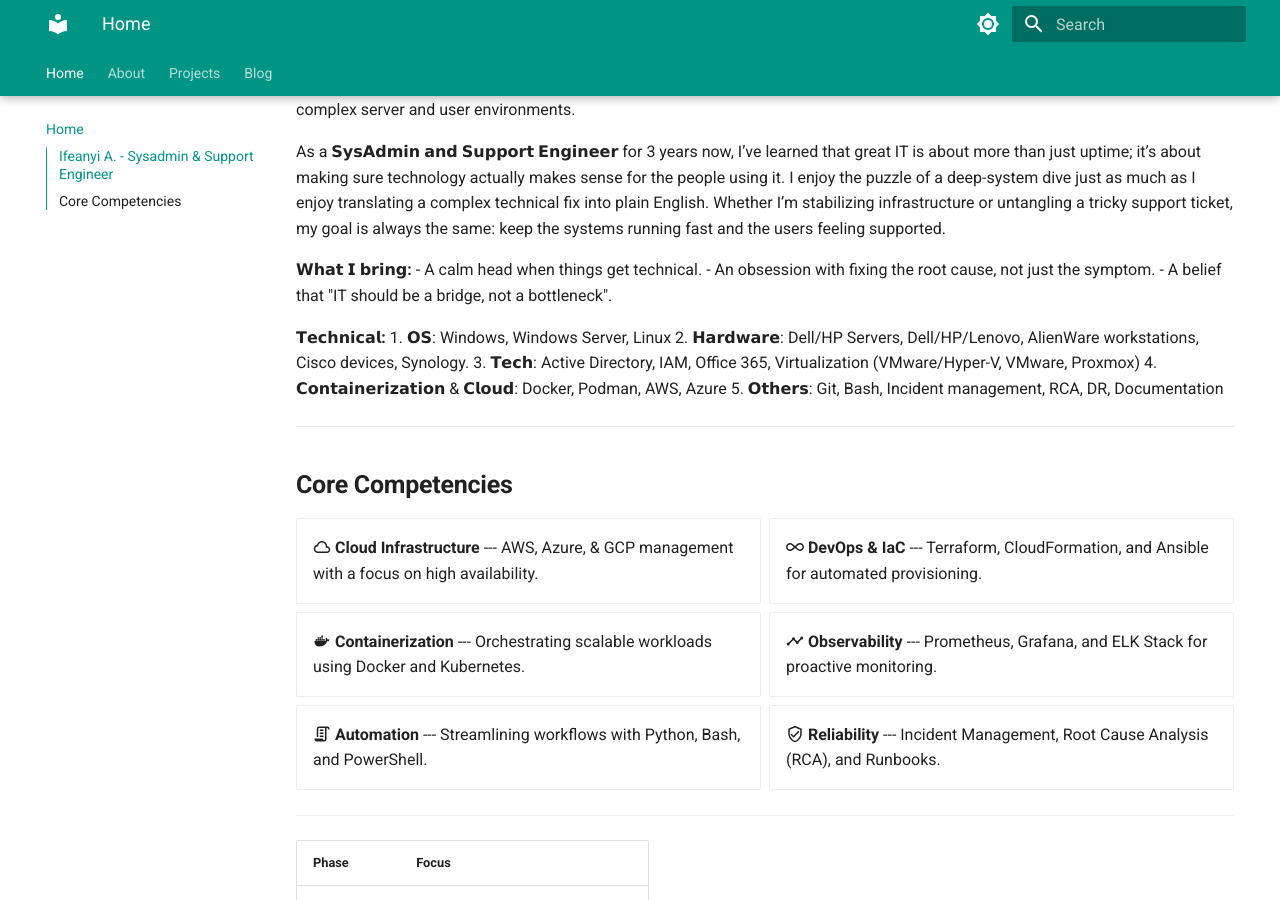
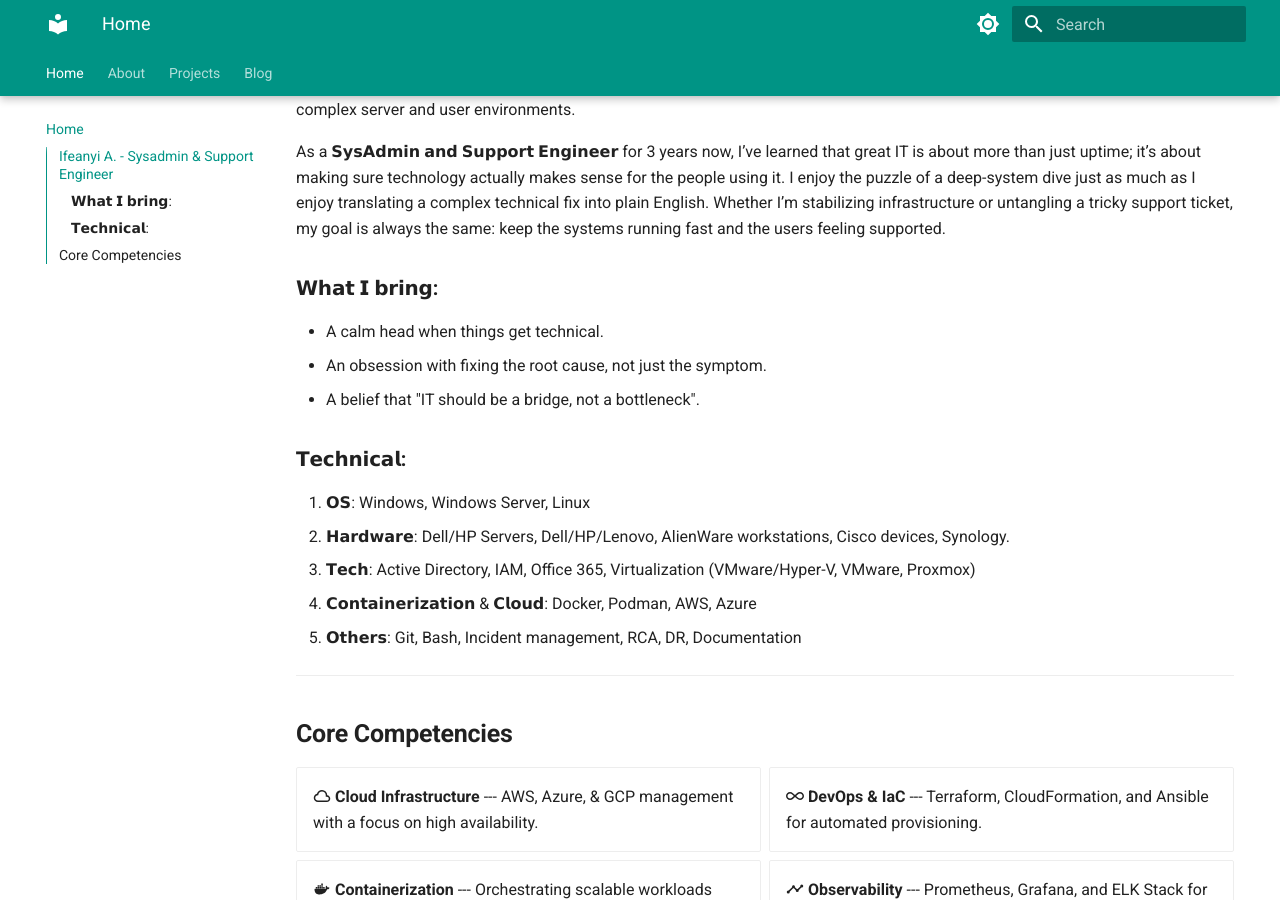
Before and after one commit to Ifeanyi-Asonye/Mysite, an MkDocs documentation site: the page built from docs/index.md, in a window 1280 px wide and 900 px high, scrolled down 308 px. Built offline with MkDocs 1.6.1 and Material for MkDocs 9.7.7, drawn with Linux system fonts in a browser that asks for light colours.

Commit message:
update docs/index.md

```diff
--- a/docs/index.md
+++ b/docs/index.md
@@ -12,12 +12,12 @@ I’m the person you call when things break, and the one working behind the scen
 
 As a 𝗦𝘆𝘀𝗔𝗱𝗺𝗶𝗻 𝗮𝗻𝗱 𝗦𝘂𝗽𝗽𝗼𝗿𝘁 𝗘𝗻𝗴𝗶𝗻𝗲𝗲𝗿 for 3 years now, I’ve learned that great IT is about more than just uptime; it’s about making sure technology actually makes sense for the people using it. I enjoy the puzzle of a deep-system dive just as much as I enjoy translating a complex technical fix into plain English. Whether I’m stabilizing infrastructure or untangling a tricky support ticket, my goal is always the same: keep the systems running fast and the users feeling supported.
 
-**𝗪𝗵𝗮𝘁 𝗜 𝗯𝗿𝗶𝗻𝗴:**
+### **𝗪𝗵𝗮𝘁 𝗜 𝗯𝗿𝗶𝗻𝗴:**
 - A calm head when things get technical.
 - An obsession with fixing the root cause, not just the symptom.
 - A belief that "IT should be a bridge, not a bottleneck".
 
-**𝗧𝗲𝗰𝗵𝗻𝗶𝗰𝗮𝗹:**
+### **𝗧𝗲𝗰𝗵𝗻𝗶𝗰𝗮𝗹:**
 1. 𝗢𝗦: Windows, Windows Server, Linux
 2. 𝗛𝗮𝗿𝗱𝘄𝗮𝗿𝗲: Dell/HP Servers, Dell/HP/Lenovo, AlienWare workstations,  Cisco devices, Synology.
 3. 𝗧𝗲𝗰𝗵: Active Directory, IAM,  Office 365, Virtualization (VMware/Hyper-V, VMware, Proxmox)
```
